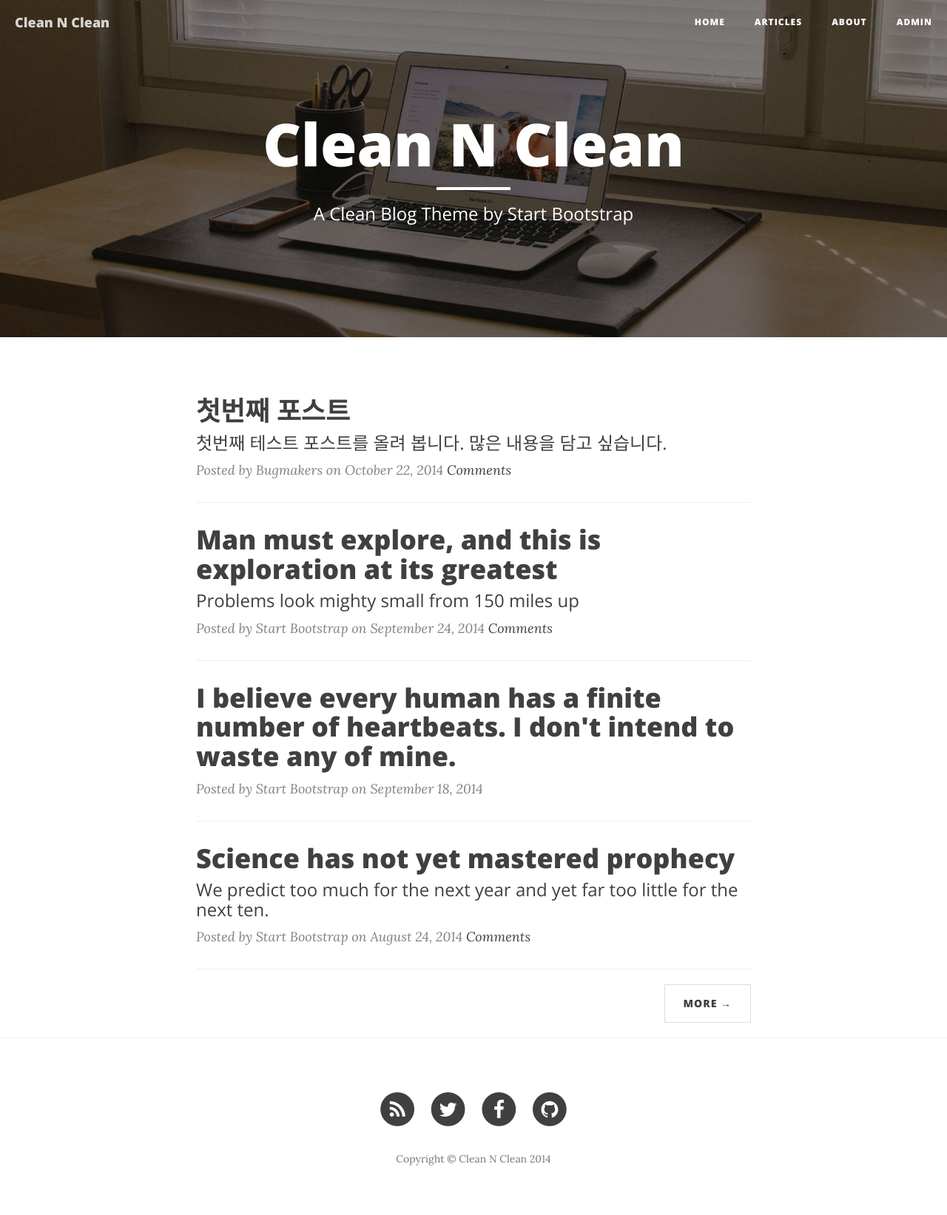
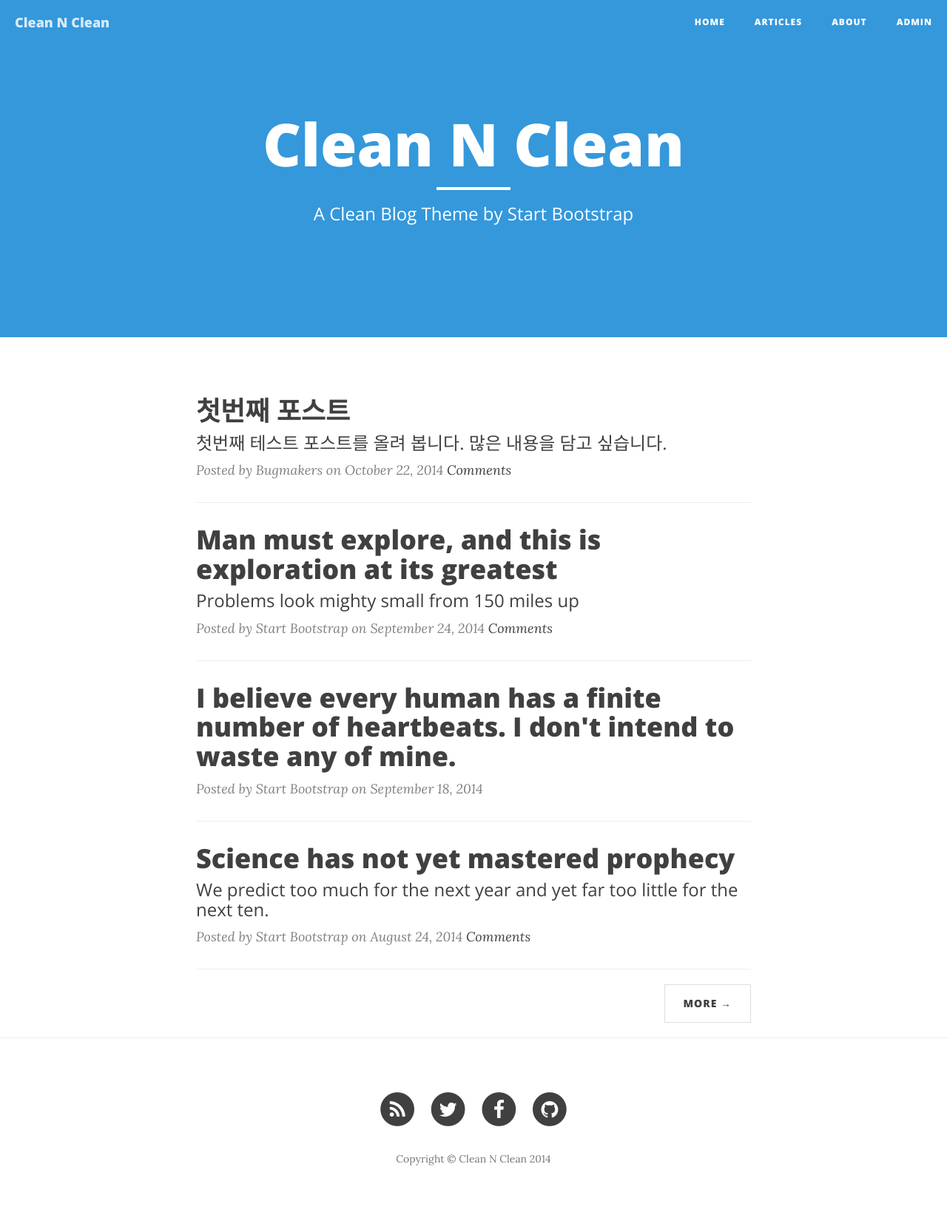
Before and after one commit to bugmakers/bugmakers.github.com, a Jekyll site: the page built from index.html, in a window 1280 px wide. Shown: the whole page at 74% size. Built offline with Jekyll 4.4.1, drawn with Linux system fonts in a browser that asks for light colours; nearby versions of some CDN libraries; Markdown is read by kramdown in place of the engine named in the settings; comment, search, counter and statistics services are not loaded.

Commit message:
메인 타이틀 변경해 봄.

```diff
--- a/index.html
+++ b/index.html
@@ -1,7 +1,8 @@
 ---
 layout: page
 description: "A Clean Blog Theme by Start Bootstrap"
-header-img: "img/home-bg.jpg"
+#header-img: "img/home-bg.jpg"
+header-color: "#3498db"
 ---
 
 {% for post in site.posts limit: 4 %}
```
